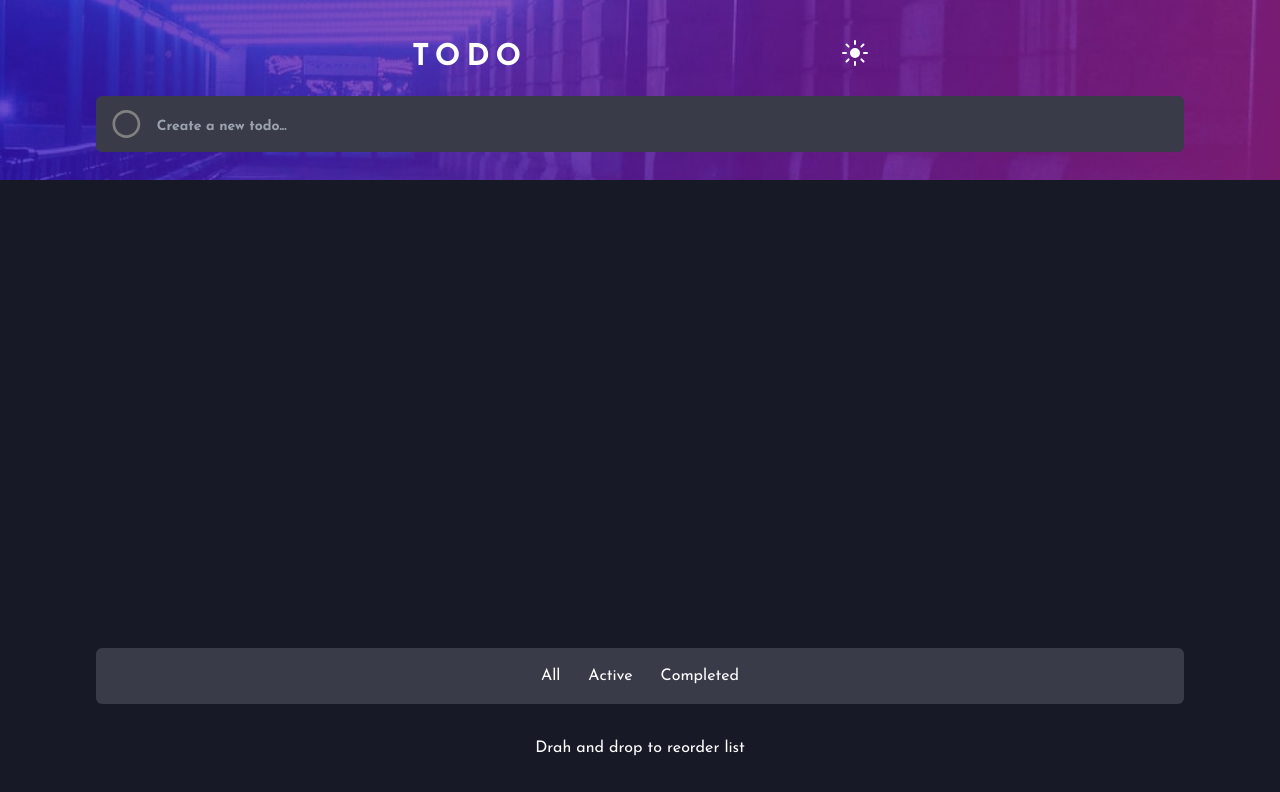
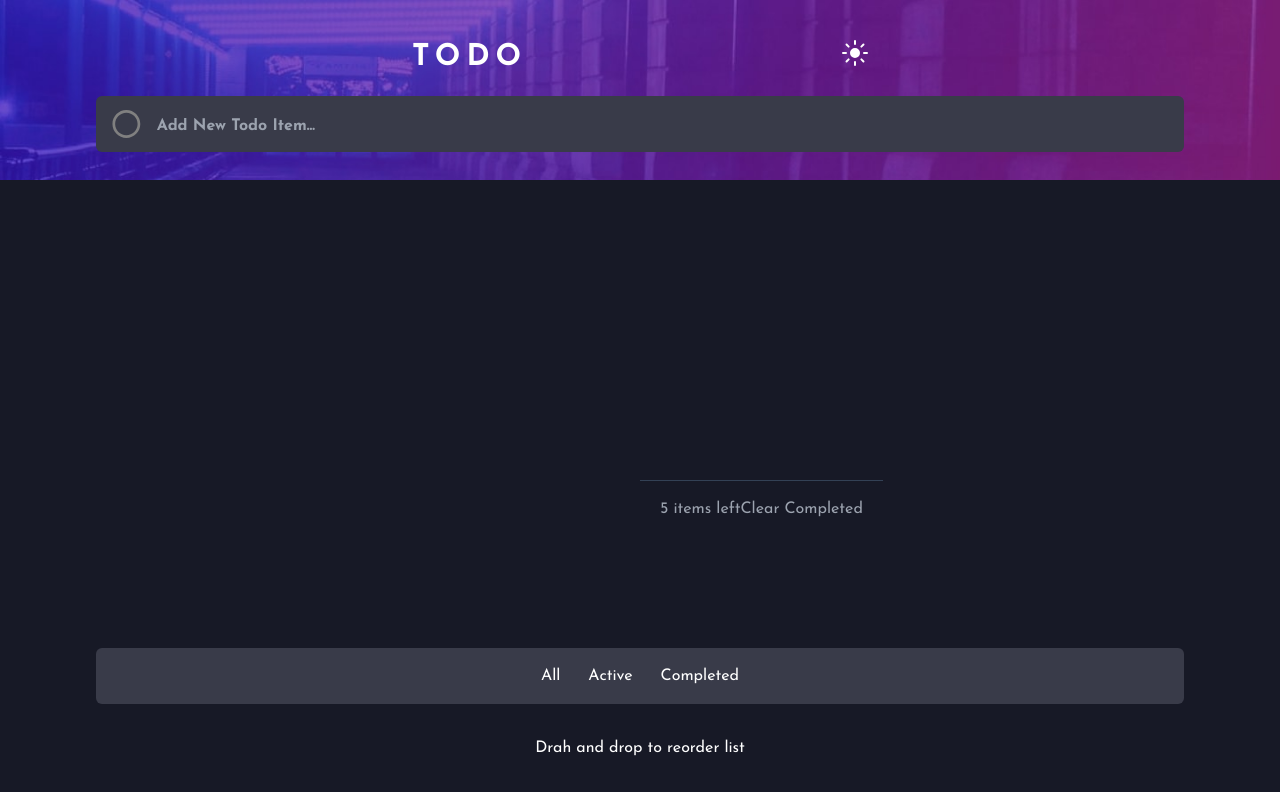
Before and after one commit to BlarQ/Todo-App, a Next.js app: page / in a window 1280 px wide. Shown: the top 792 px of the page. Built offline with nearby package versions, Linux system fonts and the light colour scheme.

Commit message:
add: list item styling

```diff
--- a/src/app/page.jsx
+++ b/src/app/page.jsx
@@ -42,22 +42,23 @@ export default function Home() {
           <div className="w-[85%] rounded-md flex items-center h-14 bg-[#393b49] px-4 fixed top-24 gap-4">
             <FaRegCircle className="text-3xl text-[gray]" />
             <input
-              className="bg-inherit w-full h-full outline-none text-sm pt-1 text-[gray] font-bold"
+              className="bg-inherit w-full h-full outline-none text-base pt-1 text-[gray] font-bold"
               type="text"
               name="text"
               id="text"
               autoComplete="off"
-              placeholder="Create a new todo..."
+              placeholder="Add New Todo Item..."
               onChange={inputChange}
               value={inputValue}
               onKeyDown={handleSubmit}
             />
           </div>
 
-          <ul className="h-[50vh] overflow-y-auto fixed top-48">
+          <ul className="overflow-y-auto fixed top-40 bg-gray-600 rounded-lg divide-y-[1px] divide-slate-700 min-h-fit max-h-[50vh]">
             {todo.map((item, index) => (
-              <li key={index} className="my-1">
-                <div className="flex items-center justify-between min-w-[85vw] p-4 bg-red-600 rounded-md">
+              <li key={index} className="my-1"
+                >
+                <div className="flex items-center justify-between min-w-[85vw] p-4 cursor-pointer">
                   <div className="flex items-center justify-center gap-8" onClick={() => handleCheck(index)}>
                     <div>
                       <FaRegCircle
@@ -67,16 +68,26 @@ export default function Home() {
                         className={`${item.checked ? "text-2xl text-[blue] bg-blue-600 rounded-full" : "hidden"} transition-all duration-300 ease-in-out`}
                       />
                     </div>
-                    <div className={`${item.checked ? "line-through text-gray-400 font-bold uppercase" : ""} min-w-[50vw] max-w-[50vw] uppercase`}>
+                    <div className={`${item.checked ? "line-through text-gray-400 font-bold uppercase"  : ""} min-w-[50vw] max-w-[50vw] capitalize`}>
                       {item.text}
+
                     </div>
                   </div>
                   <div onClick={() => deleteItem(index)}>
                     <RiCloseLargeLine />
                   </div>
                 </div>
+
               </li>
             ))}
+            <div className="">
+
+            <div className="fixed top-[30rem] flex justify-between items-center px-5 py-4 text-gray-400 border-t-[1px] border-slate-700">
+              <p>5 items left</p>
+
+              <button>Clear Completed</button>
+            </div>
+            </div>
           </ul>
           <Footer />
         </div>
```
